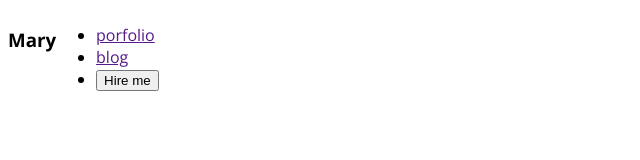
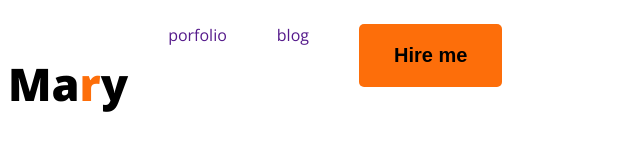
Before and after one commit to jubaer-hossen/web-developer-portfolio, a plain HTML site: page index.html in a window 1280 px wide. Shown: the whole page, without its empty margins (0-640 px from the left). Drawn offline with nearby package versions, Linux system fonts and the light colour scheme.

Commit message:
added button style

```diff
--- a/index.html
+++ b/index.html
@@ -14,12 +14,12 @@
 <body>
     <header>
         <nav>
-            <h3>Mary</h3>
+            <h3 class="nav-title">Ma<span class="primary-color">r</span>y</h3>
             <ul>
                 <li><a href="">porfolio</a> </li>
                 <li><a href="">blog</a></li>
                 <li>
-                    <button>Hire me</button>
+                    <button class="btn-primary">Hire me</button>
                 </li>
             </ul>
         </nav>
--- a/styles/style.css
+++ b/styles/style.css
@@ -1,9 +1,41 @@
 /* common style */
-body{
+body {
     font-family: 'Open Sans', sans-serif;
 }
 
+/* common style */
+.primary-color {
+    color: #FD6E0A;
+}
+
+.btn-primary {
+    border-radius: 5px;
+    background: #FD6E0A;
+    font-size: 20px;
+    font-weight: 700;
+    padding: 20px 35px;
+    border: 0;
+}
+
 /* nav styles */
-nav{
+nav {
     display: flex;
 }
+
+.nav-title {
+    font-size: 45px;
+    font-weight: 800;
+}
+
+nav>ul {
+    display: flex;
+}
+
+nav li {
+    list-style: none;
+    margin-right: 50px;
+}
+
+nav a {
+    text-decoration: none;
+}
```
